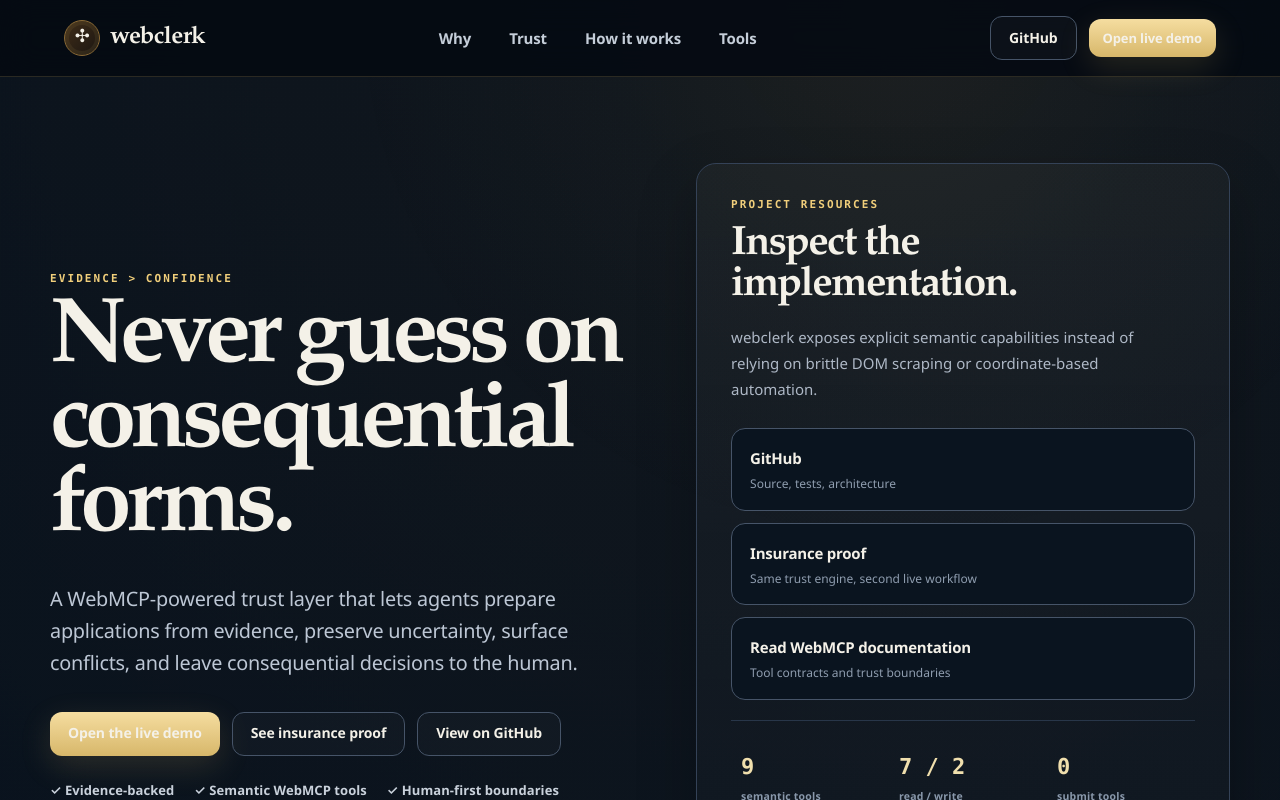
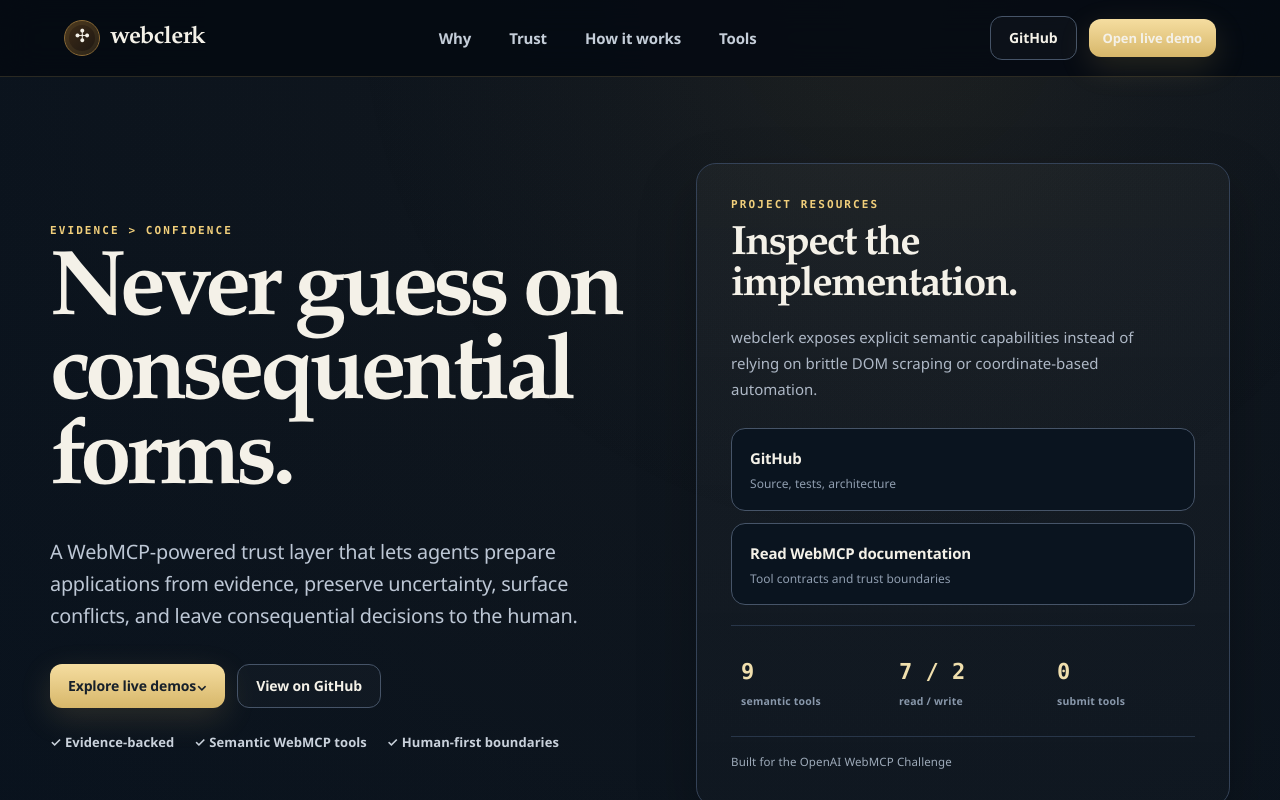
Before and after one commit to ThunderKhan/webclerk, a React (Vite) app in the folder apps/web/: page / in a window 1280 px wide. Shown: the top 800 px of the page. Built offline with nearby package versions, Linux system fonts and the light colour scheme.

Commit message:
refactor(web): consolidate live demo entry points

```diff
--- a/apps/web/src/LandingPage.tsx
+++ b/apps/web/src/LandingPage.tsx
@@ -57,7 +57,16 @@
             <span className="section-kicker">EVIDENCE &gt; CONFIDENCE</span>
             <h1>Never guess on consequential forms.</h1>
             <p>A WebMCP-powered trust layer that lets agents prepare applications from evidence, preserve uncertainty, surface conflicts, and leave consequential decisions to the human.</p>
-            <div className="hero-actions"><a className="primary-btn" href="/demo">Open the live demo</a><a className="ghost-btn" href="/proof/insurance">See insurance proof</a><a className="ghost-btn" href="https://github.com/ThunderKhan/webclerk" target="_blank" rel="noreferrer">View on GitHub</a></div>
+            <div className="hero-actions">
+              <details className="demo-picker">
+                <summary className="primary-btn">Explore live demos <span aria-hidden="true">⌄</span></summary>
+                <div className="demo-picker-menu">
+                  <a href="/demo"><strong>Scholarship application</strong><span>Primary WebMCP workflow · evidence-backed preparation</span></a>
+                  <a href="/proof/insurance"><strong>Insurance claim</strong><span>Second workflow · same trust engine and tool layer</span></a>
+                </div>
+              </details>
+              <a className="ghost-btn" href="https://github.com/ThunderKhan/webclerk" target="_blank" rel="noreferrer">View on GitHub</a>
+            </div>
             <div className="hero-proof"><span>✓ Evidence-backed</span><span>✓ Semantic WebMCP tools</span><span>✓ Human-first boundaries</span></div>
           </div>
           <aside className="hero-resource-panel" aria-label="Project resources">
@@ -66,7 +75,6 @@
             <p>webclerk exposes explicit semantic capabilities instead of relying on brittle DOM scraping or coordinate-based automation.</p>
             <div className="resource-actions">
               <a className="resource-btn" href="https://github.com/ThunderKhan/webclerk" target="_blank" rel="noreferrer"><span>GitHub</span><small>Source, tests, architecture</small></a>
-              <a className="resource-btn" href="/proof/insurance"><span>Insurance proof</span><small>Same trust engine, second live workflow</small></a>
               <a className="resource-btn" href="https://github.com/ThunderKhan/webclerk/blob/main/docs/WEBMCP.md" target="_blank" rel="noreferrer"><span>Read WebMCP documentation</span><small>Tool contracts and trust boundaries</small></a>
             </div>
             <div className="resource-metrics" aria-label="WebMCP capability summary">
```
